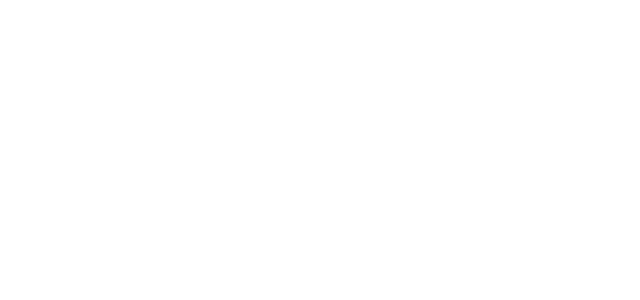
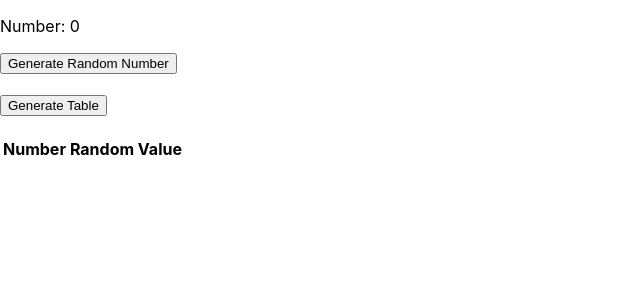
Before and after one commit to diptonilm/diptonil_mitra, a React (Create React App) app: page / in a window 1280 px wide. Shown: the top 300 px of the page, without its empty margins (0-640 px from the left). Built offline with nearby package versions, Linux system fonts and the light colour scheme.

Commit message:
This is the React Masterclass

```diff
--- a/src/App.js
+++ b/src/App.js
@@ -1,10 +1,11 @@
-import logo from './logo.svg';
+
 import './App.css';
+import RandomNumber1 from './RandomNumber';
 
 function App() {
   return (
     <div className="App">
-
+      <RandomNumber1/>
     </div>
   );
 }
--- /dev/null
+++ b/src/RandomNumber.jsx
@@ -0,0 +1,51 @@
+import {React, useState} from "react";
+
+function RandomNumber1(){
+    const[number, setNumber]= useState(0);
+    const[tableData, setTableData]= useState([]);
+
+    //Function to generate table data
+    const generateTableData=()=>{
+        const data= [];
+        for(let i=1; i<=10; i++){
+            data.push({
+                number: i,
+                randomValue: Math.floor(Math.random()*100)
+            })
+        }
+        setTableData(data);
+    }
+
+    //Function to update number state with a random value
+    const updateNumber=()=>{
+        setNumber(Math.floor(Math.random()*100));
+    }
+    return(
+        <div>
+            <p>Number: {number}</p>
+            <button onClick={updateNumber}>Generate Random Number</button>
+            <br/>
+            <br/>
+            <button onClick={generateTableData}>Generate Table</button>
+            <br/>
+            <br/>
+            <table>
+                <thead>
+                    <tr>
+                        <th>Number</th>
+                        <th>Random Value</th>
+                    </tr>
+                </thead>
+                <tbody>
+                    {tableData.map((data)=>(
+                        <tr key={data.number}>
+                            <td>{data.number}</td>
+                            <td>{data.randomValue}</td>
+                        </tr>
+                    ))}
+                </tbody>
+            </table>
+        </div>
+    )
+}
+export default RandomNumber1;
```
